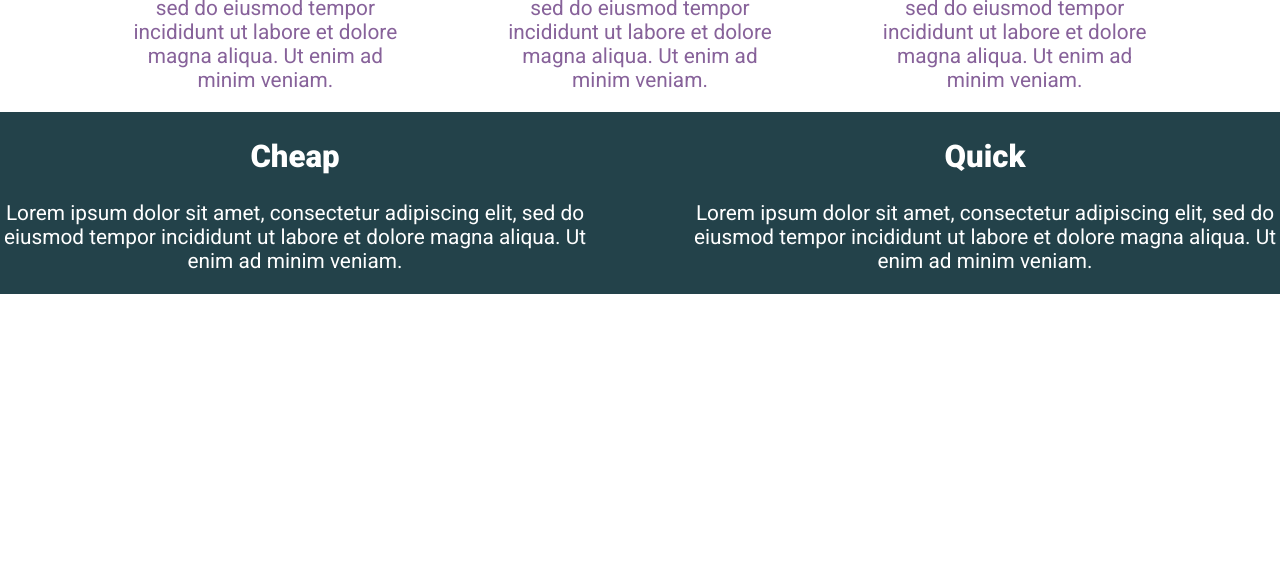
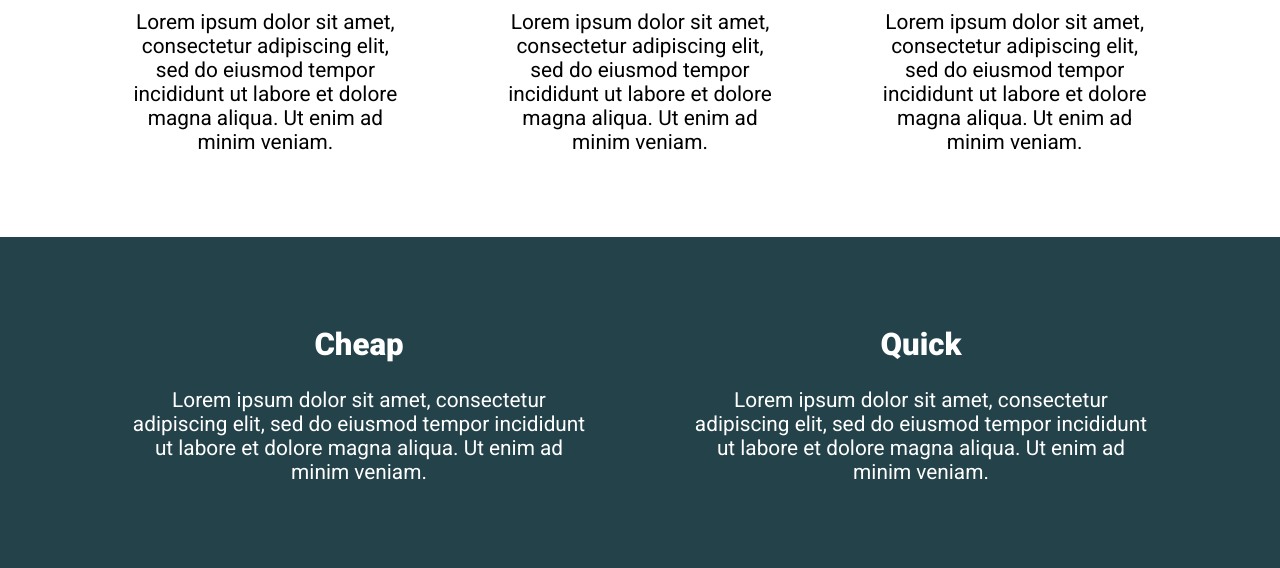
Before and after one commit to andersonzach02/responsive-design-course, a plain HTML site: page challenge04/index.html in a window 1280 px wide. Shown: the part 709-1277 px from the top of the page. Before the commit the page ends 1003 px from the top, so only its background shows below. Drawn offline with Linux system fonts and the light colour scheme.

Commit message:
Refactored my challenge 4 attempt alongside the solution.

```diff
--- a/challenge04/index.html
+++ b/challenge04/index.html
@@ -24,6 +24,8 @@
         </div>
       </div>
     </div>
+
+    <section class="three-col">
         <div class="container">
           <div class="row">
             <div class="col">
@@ -52,8 +54,10 @@
             </div>
           </div>
         </div>
+    </section>
 
-    <div class="features">
+    <section class="two-col">
+        <div class="container">
           <div class="row">
             <div class="col">
               <h2>Cheap</h2>
@@ -72,6 +76,7 @@
               </p>
             </div>
           </div>
-    </div>
+
+    </section></div>
   </body>
 </html>
--- a/challenge04/style.css
+++ b/challenge04/style.css
@@ -39,7 +39,6 @@ h1 {
   width: 80%;
   max-width: 1100px;
   margin: 0 auto;
-  color: #87629a;
 }
 
 .row {
@@ -53,16 +52,10 @@ h1 {
 .col {
   /* these are now flex items */
   width: 100%;
-  text-align: center;
 }
 
 .hero {
   padding: 100px 0;
-  background-color: #23424a;
-  color: #fff;
-}
-
-.features {
   background-color: #23424a;
   color: #fff;
 }
@@ -90,3 +83,18 @@ h1 {
 .btn:focus {
   opacity: 0.75;
 }
+
+.three-col h2 {
+  color: #87629a;
+}
+
+.two-col {
+  background-color: #23424a;
+  color: #fff;
+}
+
+.three-col,
+.two-col {
+  padding: 3em 0;
+  text-align: center;
+}
```
Lines whose indentation alone changed are shown as unchanged.
